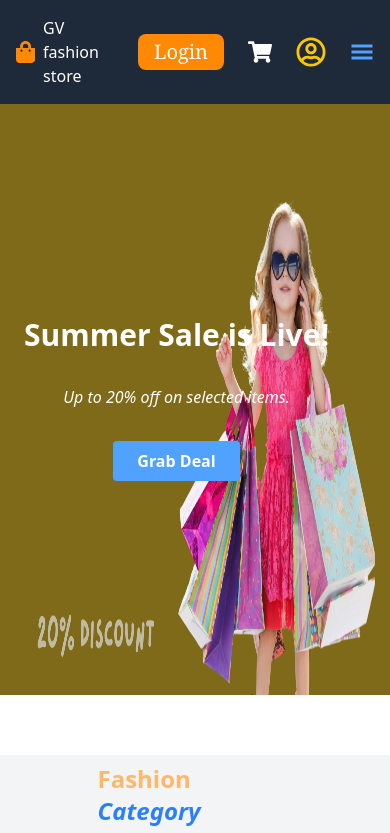
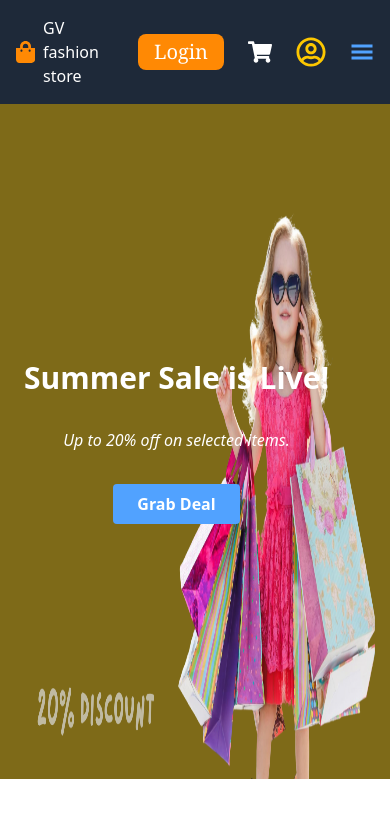
Before and after one commit to murugan9658/Online-clothes-store, a React (Vite) app: page / in a window 390 px wide. Shown: the top 833 px of the page. Built offline with nearby package versions, Linux system fonts and the light colour scheme; the HTML template or start-up script is replaced by a standard one.

Commit message:
hero section mobile view update

```diff
--- a/src/Components/Hero.jsx
+++ b/src/Components/Hero.jsx
@@ -48,7 +48,7 @@ const LandingSlider = () => {
   }, [index]);
 
   return (
-    <div className="relative w-full md:h-screen h-[70vh]   bg-gray-500 overflow-hidden">
+    <div className="relative w-full md:h-screen h-[80vh]   bg-gray-500 overflow-hidden">
       <AnimatePresence mode="wait">
         <motion.div
           key={slides[index].id}
@@ -62,7 +62,7 @@ const LandingSlider = () => {
           <img
             src={slides[index].image}
             alt="slide"
-            className="absolute md:w-full h-full  "
+            className="absolute md:w-full md:object-center object-right h-full  "
             onLoad={() => setImageLoaded(true)}
           />
 
```
